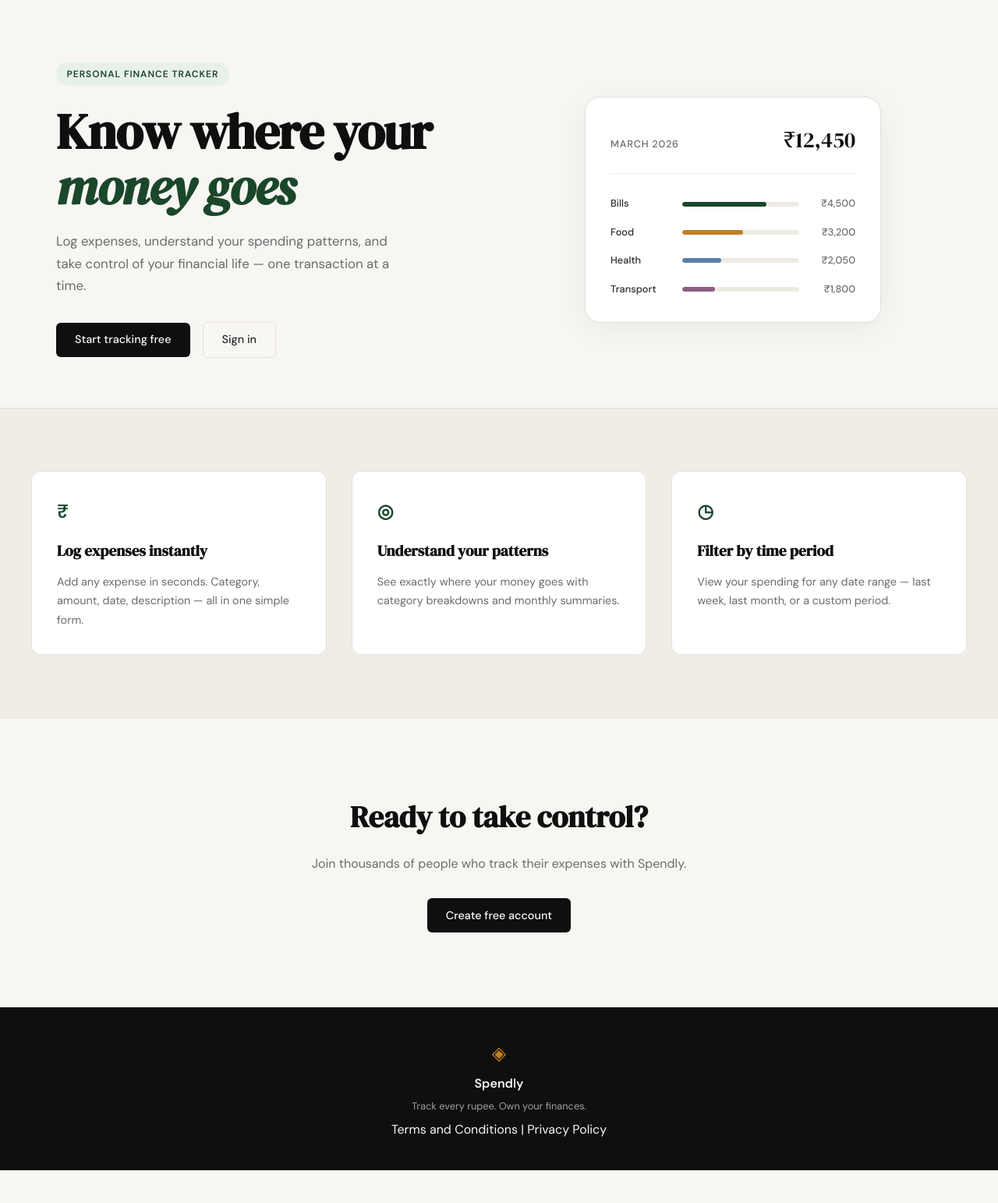
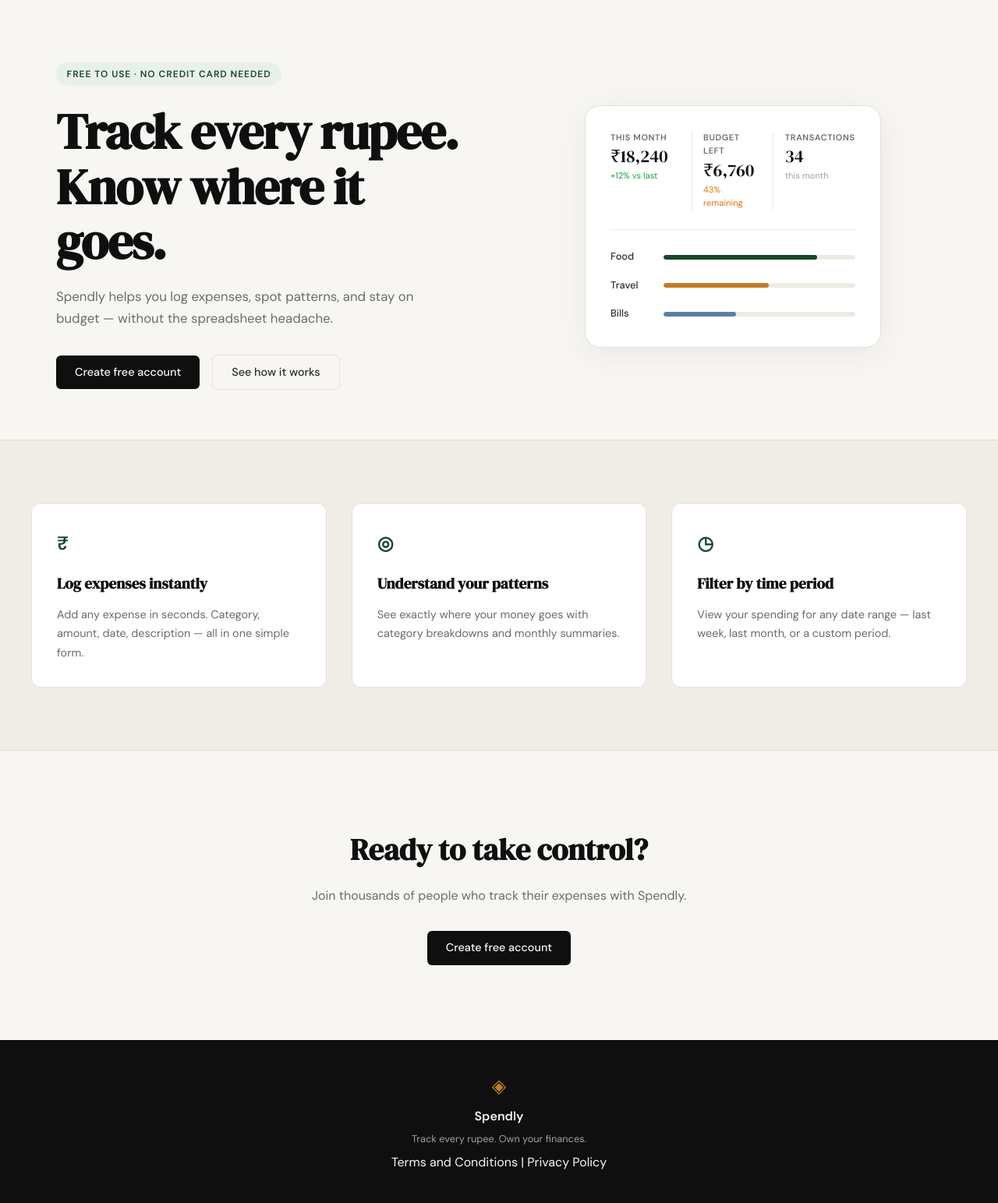
Before and after one commit to jasraj9302/spendly, a Flask app: page / in a window 1280 px wide. Shown: the part 61-1604 px from the top of the page at 78% size. Before the commit the page ends 1562 px from the top, so only its background shows below. Run offline with Flask 3, Linux system fonts and the light colour scheme.

Commit message:
landing: make changes as per the image we have pasted

```diff
--- /dev/null
+++ b/static/css/landing.css
@@ -0,0 +1,64 @@
+/* ------------------------------------------------------------------ */
+/* Hero title highlight                                                 */
+/* ------------------------------------------------------------------ */
+
+.hero-highlight {
+    text-decoration: none;
+}
+
+/* ------------------------------------------------------------------ */
+/* Mock card — stats row                                               */
+/* ------------------------------------------------------------------ */
+
+.mock-stats {
+    display: grid;
+    grid-template-columns: repeat(3, 1fr);
+    margin-bottom: 1.5rem;
+    padding-bottom: 1.5rem;
+    border-bottom: 1px solid var(--border-soft);
+}
+
+.mock-stat {
+    display: flex;
+    flex-direction: column;
+    gap: 0.2rem;
+    padding: 0 0.9rem;
+}
+
+.mock-stat:first-child { padding-left: 0; }
+.mock-stat:last-child  { padding-right: 0; }
+
+.mock-stat:not(:last-child) {
+    border-right: 1px solid var(--border-soft);
+}
+
+.mock-stat-label {
+    font-size: 0.68rem;
+    font-weight: 600;
+    color: var(--ink-muted);
+    text-transform: uppercase;
+    letter-spacing: 0.06em;
+}
+
+.mock-stat-value {
+    font-family: var(--font-display);
+    font-size: 1.4rem;
+    color: var(--ink);
+    line-height: 1.15;
+}
+
+.mock-stat-change {
+    font-size: 0.7rem;
+    color: var(--ink-faint);
+}
+
+.mock-up   { color: #16a34a; }
+.mock-warn { color: #d97706; }
+
+/* ------------------------------------------------------------------ */
+/* Mock card — bar rows (no amount column)                             */
+/* ------------------------------------------------------------------ */
+
+.hero .mock-bar-row {
+    grid-template-columns: 56px 1fr;
+}
--- a/templates/landing.html
+++ b/templates/landing.html
@@ -1,60 +1,66 @@
 {% extends "base.html" %}
 
 {% block title %}Spendly — Track Every Rupee{% endblock %}
+
+{% block head %}
+<link rel="stylesheet" href="{{ url_for('static', filename='css/landing.css') }}">
+{% endblock %}
 
 {% block content %}
 
 <section class="hero">
     <div class="hero-inner">
-        <div class="hero-badge">Personal Finance Tracker</div>
+        <div class="hero-badge">Free to use · No credit card needed</div>
         <h1 class="hero-title">
-            Know where your<br>
-            <em>money goes</em>
+            Track every rupee.<br>
+            <span class="hero-highlight">Know where it goes.</span>
         </h1>
         <p class="hero-subtitle">
-            Log expenses, understand your spending patterns,
-            and take control of your financial life —
-            one transaction at a time.
+            Spendly helps you log expenses, spot patterns, and stay
+            on budget — without the spreadsheet headache.
         </p>
         <div class="hero-actions">
-            <a href="{{ url_for('register') }}" class="btn-primary">Start tracking free</a>
-            <a href="{{ url_for('login') }}" class="btn-ghost">Sign in</a>
+            <a href="{{ url_for('register') }}" class="btn-primary">Create free account</a>
+            <a href="#" class="btn-ghost">See how it works</a>
         </div>
     </div>
     <div class="hero-visual">
         <div class="mock-card">
-            <div class="mock-card-header">
-                <span class="mock-label">March 2026</span>
-                <span class="mock-total">₹12,450</span>
+            <div class="mock-stats">
+                <div class="mock-stat">
+                    <span class="mock-stat-label">This month</span>
+                    <span class="mock-stat-value">₹18,240</span>
+                    <span class="mock-stat-change mock-up">+12% vs last</span>
+                </div>
+                <div class="mock-stat">
+                    <span class="mock-stat-label">Budget left</span>
+                    <span class="mock-stat-value">₹6,760</span>
+                    <span class="mock-stat-change mock-warn">43% remaining</span>
+                </div>
+                <div class="mock-stat">
+                    <span class="mock-stat-label">Transactions</span>
+                    <span class="mock-stat-value">34</span>
+                    <span class="mock-stat-change">this month</span>
+                </div>
             </div>
             <div class="mock-bars">
                 <div class="mock-bar-row">
+                    <span class="mock-cat">Food</span>
+                    <div class="mock-bar-track">
+                        <div class="mock-bar" style="width: 80%"></div>
+                    </div>
+                </div>
+                <div class="mock-bar-row">
+                    <span class="mock-cat">Travel</span>
+                    <div class="mock-bar-track">
+                        <div class="mock-bar mock-bar-2" style="width: 55%"></div>
+                    </div>
+                </div>
+                <div class="mock-bar-row">
                     <span class="mock-cat">Bills</span>
                     <div class="mock-bar-track">
-                        <div class="mock-bar" style="width: 72%"></div>
+                        <div class="mock-bar mock-bar-3" style="width: 38%"></div>
                     </div>
-                    <span class="mock-amt">₹4,500</span>
-                </div>
-                <div class="mock-bar-row">
-                    <span class="mock-cat">Food</span>
-                    <div class="mock-bar-track">
-                        <div class="mock-bar mock-bar-2" style="width: 52%"></div>
-                    </div>
-                    <span class="mock-amt">₹3,200</span>
-                </div>
-                <div class="mock-bar-row">
-                    <span class="mock-cat">Health</span>
-                    <div class="mock-bar-track">
-                        <div class="mock-bar mock-bar-3" style="width: 33%"></div>
-                    </div>
-                    <span class="mock-amt">₹2,050</span>
-                </div>
-                <div class="mock-bar-row">
-                    <span class="mock-cat">Transport</span>
-                    <div class="mock-bar-track">
-                        <div class="mock-bar mock-bar-4" style="width: 28%"></div>
-                    </div>
-                    <span class="mock-amt">₹1,800</span>
                 </div>
             </div>
         </div>
```
